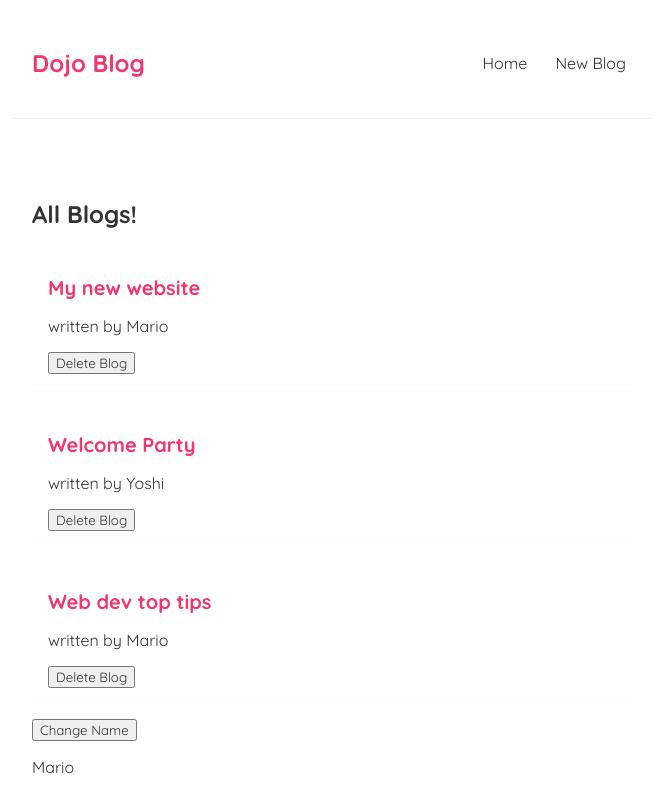
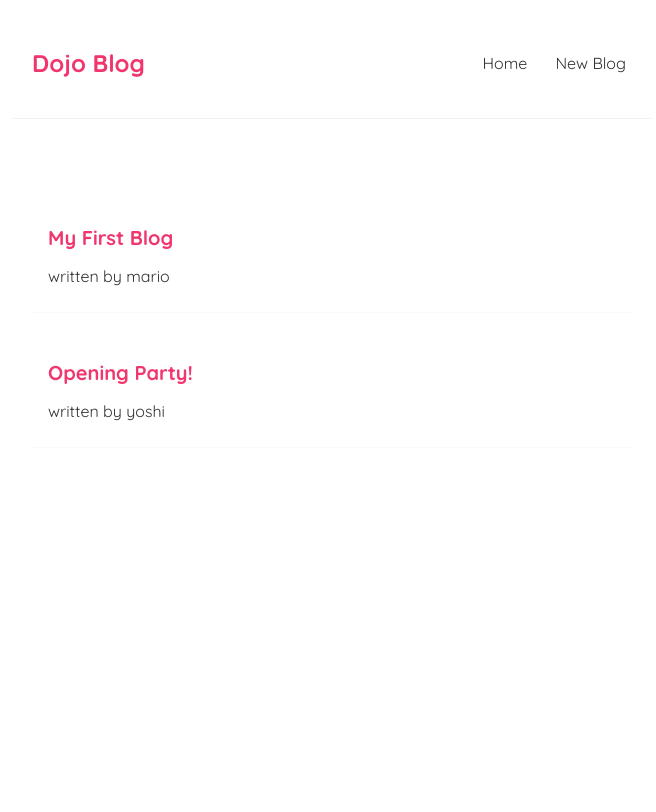
Before and after one commit to LijuJacob08/ReactLearning, a React (Create React App) app in the folder react-todo-app/: page / in a window 1280 px wide. Shown: the top 812 px of the page, without its empty margins (308-964 px from the left). Built offline with nearby package versions, Linux system fonts and the light colour scheme; data requests are answered from the project's data file; the HTML template or start-up script is replaced by a standard one.

Commit message:
lesson-17 Fetching data using useEffect

```diff
--- a/react-todo-app/src/BlogList.js
+++ b/react-todo-app/src/BlogList.js
@@ -1,14 +1,13 @@
-const BlogList = ({blogs,title,handleDelete}) => {
+const BlogList = ({blogs} ) => {
 
     return (
 
         <div className="blog-list">
-            <h2> {title} </h2>
+
             {blogs.map((blog) => (
                 <div className="blog-preview" key={blog.id}>
                     <h2>{blog.title}</h2>
                     <p>written by {blog.author}</p>
-                    <button onClick={()=>handleDelete(blog.id)} >Delete Blog</button>
                 </div>
             ))}
         </div>
--- a/react-todo-app/src/Home.js
+++ b/react-todo-app/src/Home.js
@@ -3,28 +3,22 @@ import BlogList from './BlogList';
 
 const Home = () => {
 
-  const [blogs,setBlogs]= useState([
-    {title:'My new website', body: 'lorem ipsum..',author:'Mario',id:1},
-    {title:'Welcome Party', body: 'lorem ipsum..',author:'Yoshi',id:2},
-    {title:'Web dev top tips', body: 'lorem ipsum..',author:'Mario',id:3},
+  const [blogs,setBlogs]= useState(null);
 
-  ]);
-  const [name,setName]= useState("Mario");
 
-  const handleDelete =(id)=>{
-    const newBlogs= blogs.filter(blog=>blog.id!==id);
-    setBlogs(newBlogs);
-    }
-     useEffect(()=>{
-         console.log("use effect ran");
-         console.log(name);
-     },[name]);
+     useEffect(()=>{fetch('http://localhost:8000/blogs')
+     .then(res => {
+       return res.json();
+     })
+     .then(data => {
+       setBlogs(data);
+     })
+ }, [])
 
     return (
         <div className="home">
-             <BlogList blogs ={blogs} title ="All Blogs!" handleDelete ={handleDelete} />
-             <button onClick={()=>{setName("luigi")}}>Change Name</button>
-                <p>{name}</p>
+               {blogs &&  <BlogList blogs ={blogs} /> }
+
             </div>
 
       );
```
